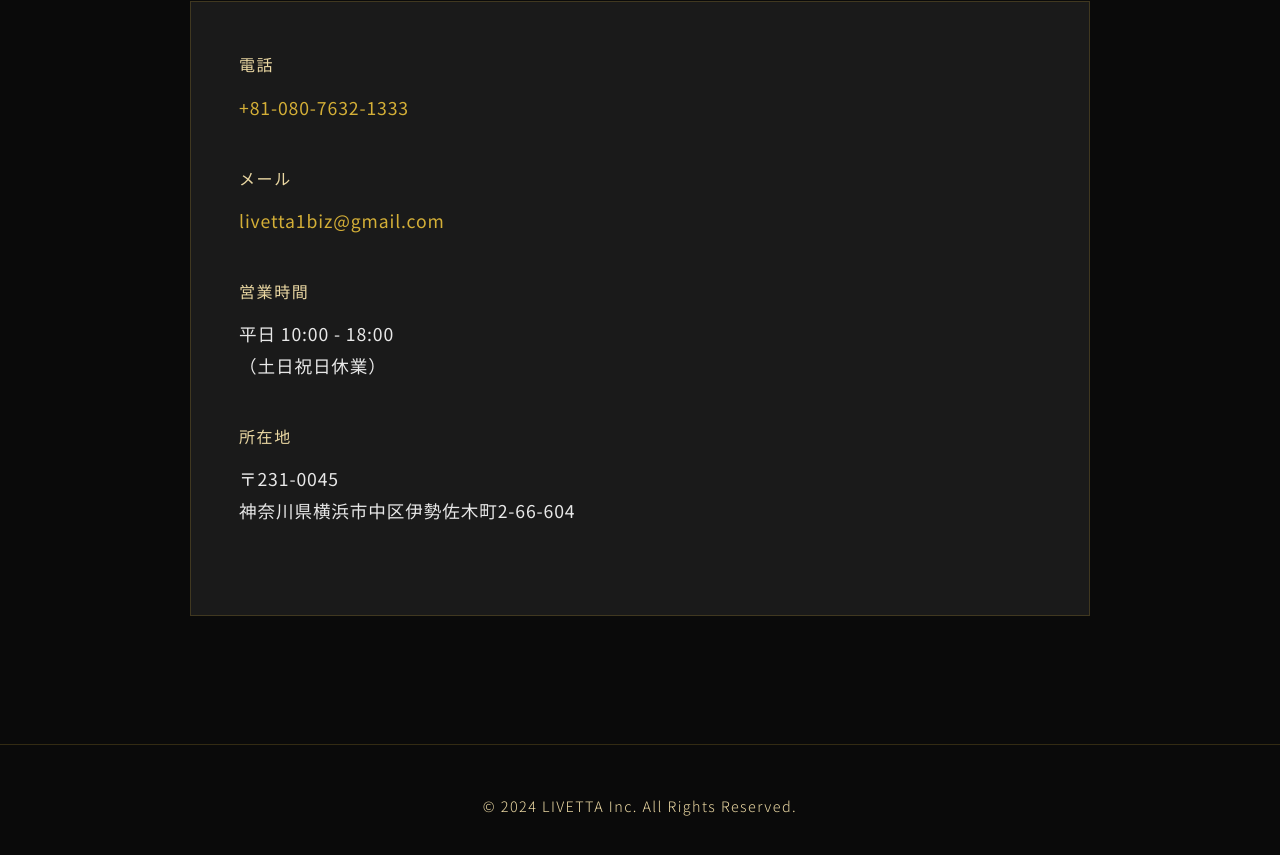
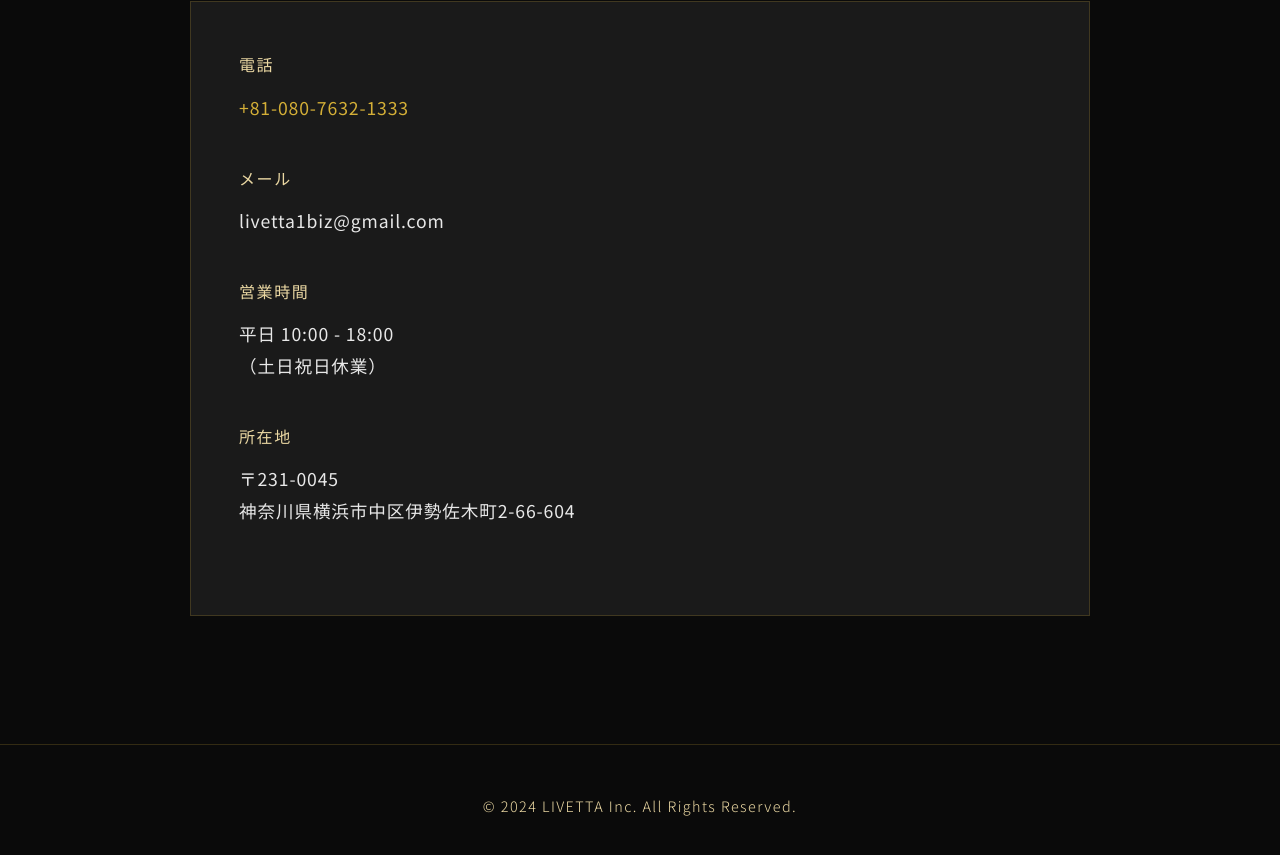
Before and after one commit to ChenCharlie2022/livetta-website, a plain HTML site: page index.html in a window 1280 px wide. Shown: the part 4066-4921 px from the top of the page. Drawn offline with nearby package versions, Linux system fonts and the light colour scheme; a web font is replaced by a local one.

Commit message:
Remove url

```diff
--- a/index.html
+++ b/index.html
@@ -780,7 +780,7 @@
                 <div class="contact-item">
                     <h3 data-lang="ja">メール</h3>
                     <h3 data-lang="zh">邮箱</h3>
-                    <p><a href="/cdn-cgi/l/email-protection#e68f888089a68a8f9083929287c885898b"><span class="__cf_email__" data-cfemail="83eaede5ecc3efeaf5e6f7f7e2ade0ecee">livetta1biz@gmail.com</span></a></p>
+                    <p><span class="__cf_email__" data-cfemail="83eaede5ecc3efeaf5e6f7f7e2ade0ecee">livetta1biz@gmail.com</span></p>
                 </div>
 
                 <div class="contact-item">
```
